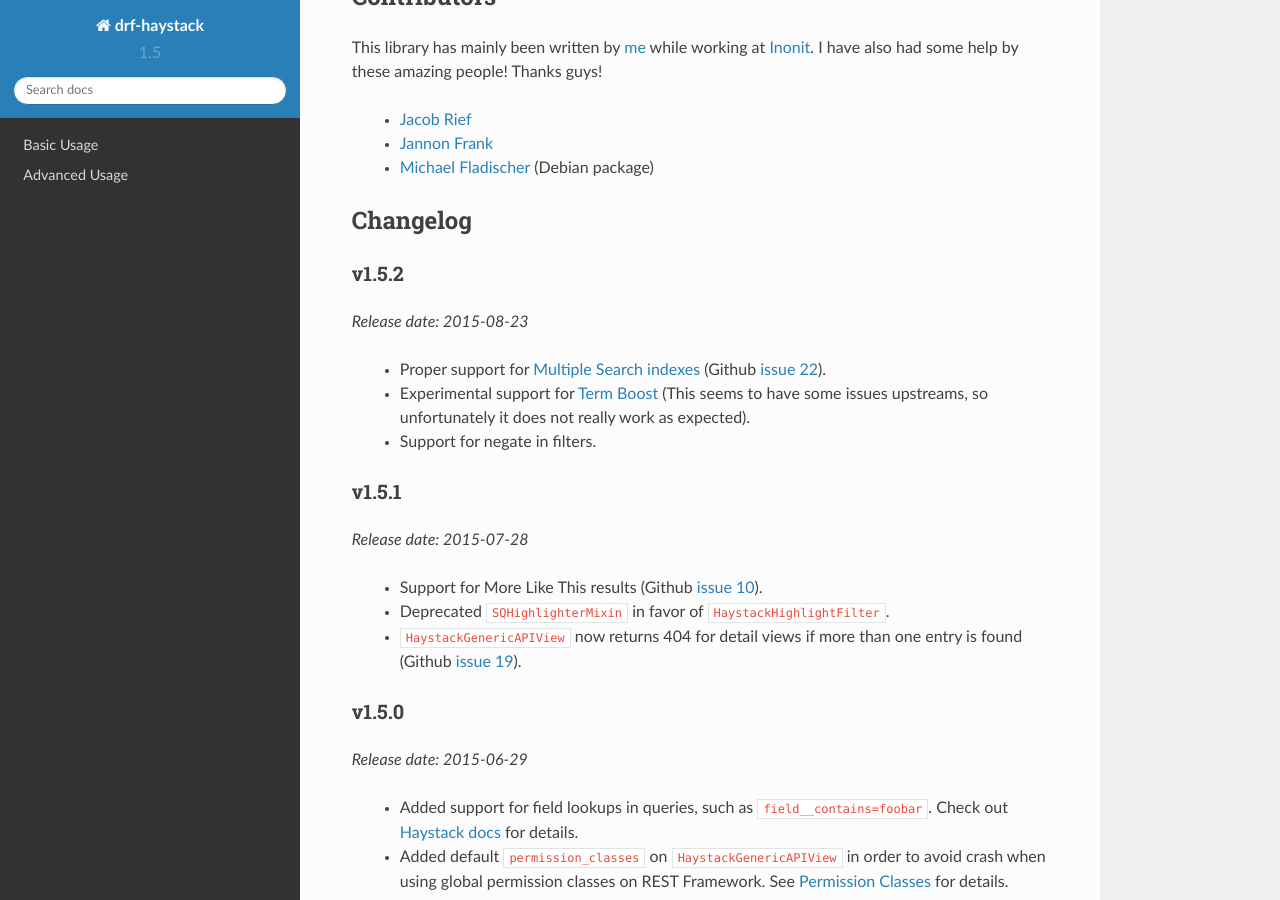
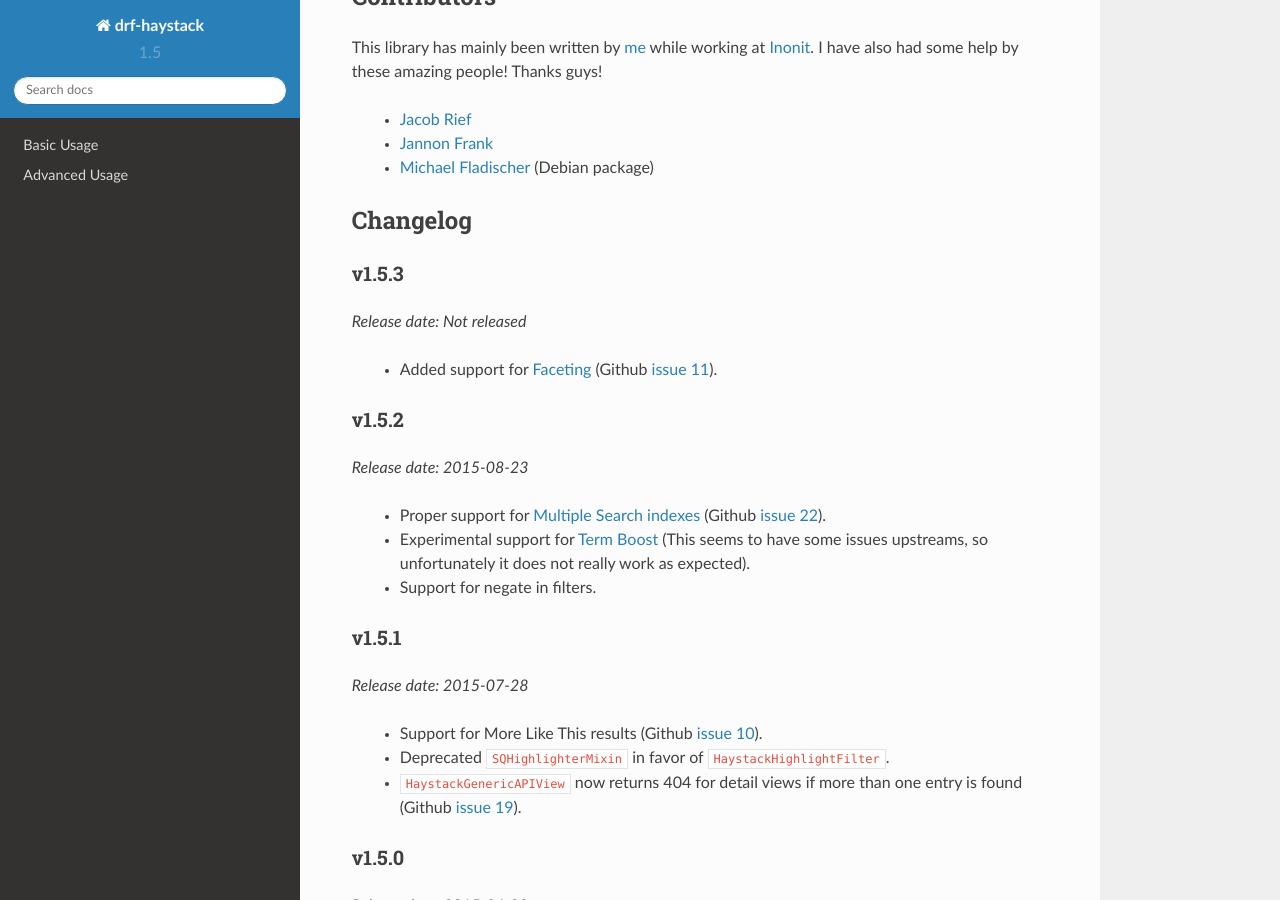
Before and after one commit to rhblind/drf-haystack, a Sphinx documentation site: the page built from docs/index.rst, in a window 1280 px wide and 900 px high, scrolled down 1340 px. Built offline with Sphinx 7.4.7 and the Read the Docs theme 2.0.0, drawn with Linux system fonts in a browser that asks for light colours.

Commit message:
- Bumped version - Fixed #11

```diff
--- a/docs/advanced_usage.rst
+++ b/docs/advanced_usage.rst
@@ -401,6 +401,7 @@ the word ``hood``.
 
     Term boost are only applied on terms existing in the ``document field``.
 
+.. _faceting-label:
 
 Faceting
 ========
--- a/docs/conf.py
+++ b/docs/conf.py
@@ -76,7 +76,7 @@ copyright = '%d, Inonit AS' % date.today().year
 # The short X.Y version.
 version = '1.5'
 # The full version, including alpha/beta/rc tags.
-release = '1.5.2'
+release = '1.5.3'
 
 # The language for content autogenerated by Sphinx. Refer to documentation
 # for a list of supported languages.
--- a/docs/index.rst
+++ b/docs/index.rst
@@ -55,6 +55,12 @@ Thanks guys!
 
 Changelog
 =========
+
+v1.5.3
+------
+*Release date: Not released*
+
+    - Added support for :ref:`faceting-label` (Github :drf-issue:`11`).
 
 v1.5.2
 ------
--- a/drf_haystack/__init__.py
+++ b/drf_haystack/__init__.py
@@ -3,7 +3,7 @@
 from __future__ import unicode_literals
 
 __title__ = "drf-haystack"
-__version__ = "1.5.2"
+__version__ = "1.5.3"
 __author__ = "Rolf Håvard Blindheim"
 __license__ = "MIT License"
 
```
